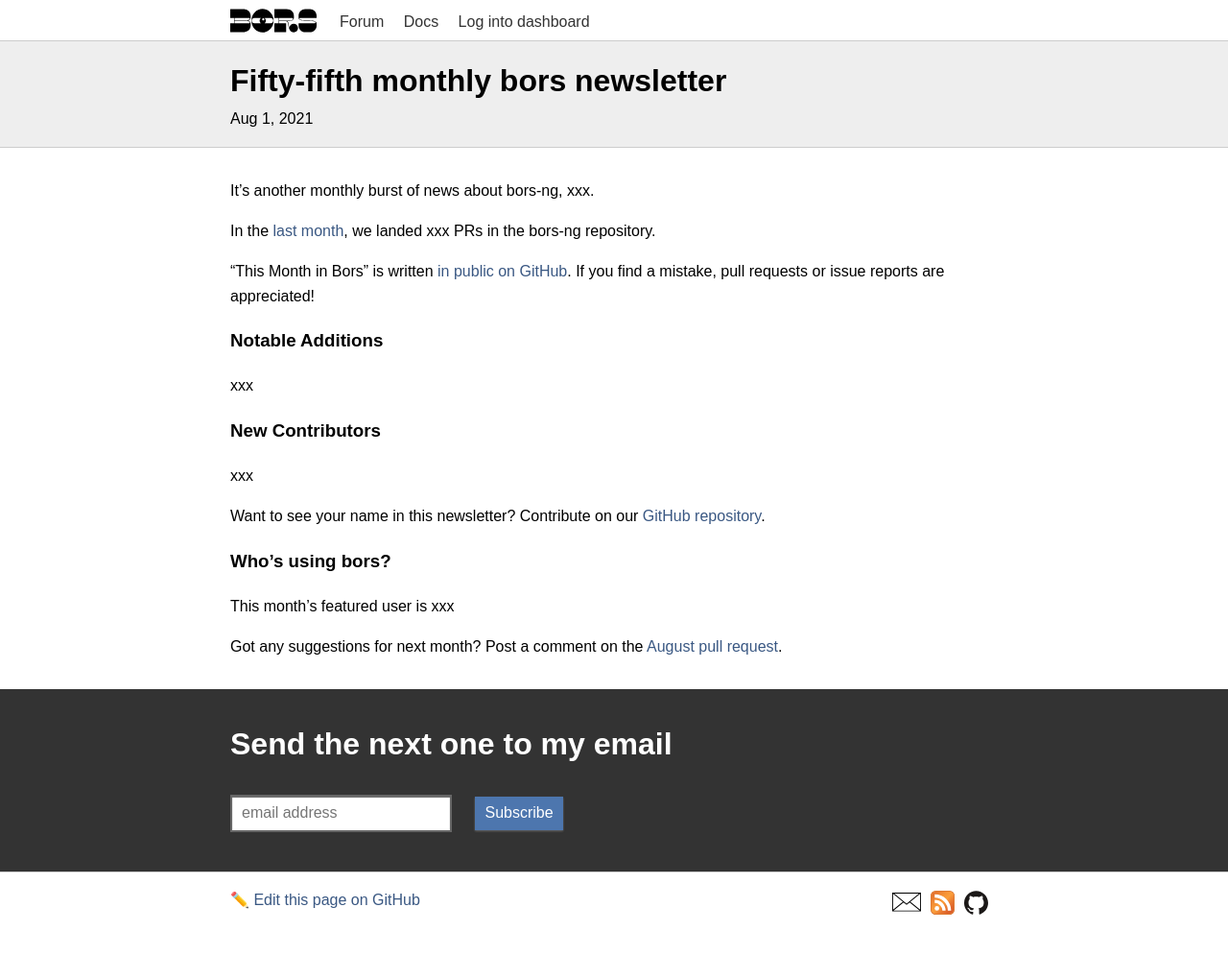
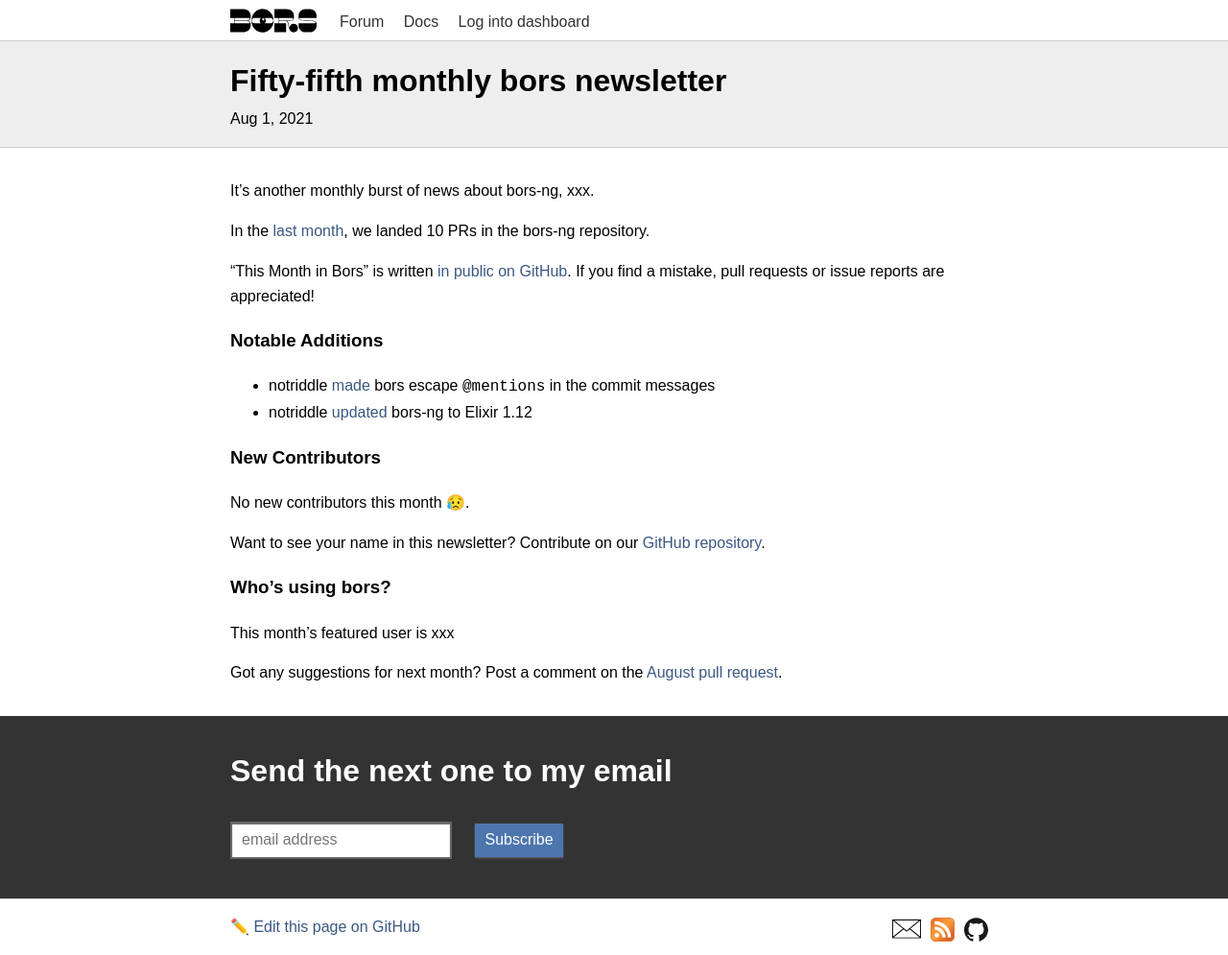
Before and after one commit to bors-ng/bors-ng.github.io, a Jekyll site: the page built from _posts/2021-08-01-tmib-55.md, in a window 1280 px wide. Shown: the whole page at 96% size. Built offline with Jekyll 4.4.1, drawn with Linux system fonts in a browser that asks for light colours; before the commit the page ends 967 px from its top, so only the background shows below that.

Commit message:
Add PRs
bors-ng/bors-ng#1221
bors-ng/bors-ng#1252

```diff
--- a/_posts/2021-08-01-tmib-55.md
+++ b/_posts/2021-08-01-tmib-55.md
@@ -9,7 +9,7 @@
 It's another monthly burst of news about bors-ng, xxx.
 
 In the [last month](https://github.com/bors-ng/bors-ng/pulls?q=is%3Apr+is%3Amerged+closed%3A2021-07-01..2021-07-31),
-we landed xxx PRs in the bors-ng repository.
+we landed 10 PRs in the bors-ng repository.
 
 "This Month in Bors" is written [in public on GitHub][GitHub for TMiB].
 If you find a mistake, pull requests or issue reports are appreciated!
@@ -19,12 +19,13 @@
 
 ### Notable Additions
 
-xxx
+* notriddle [made](https://github.com/bors-ng/bors-ng/pull/1221) bors escape `@mentions` in the commit messages
+* notriddle [updated](https://github.com/bors-ng/bors-ng/pull/1252) bors-ng to Elixir 1.12
 
 
 ### New Contributors
 
-xxx
+No new contributors this month 😥.
 
 Want to see your name in this newsletter? Contribute on our [GitHub repository](https://github.com/bors-ng/bors-ng).
 
```
